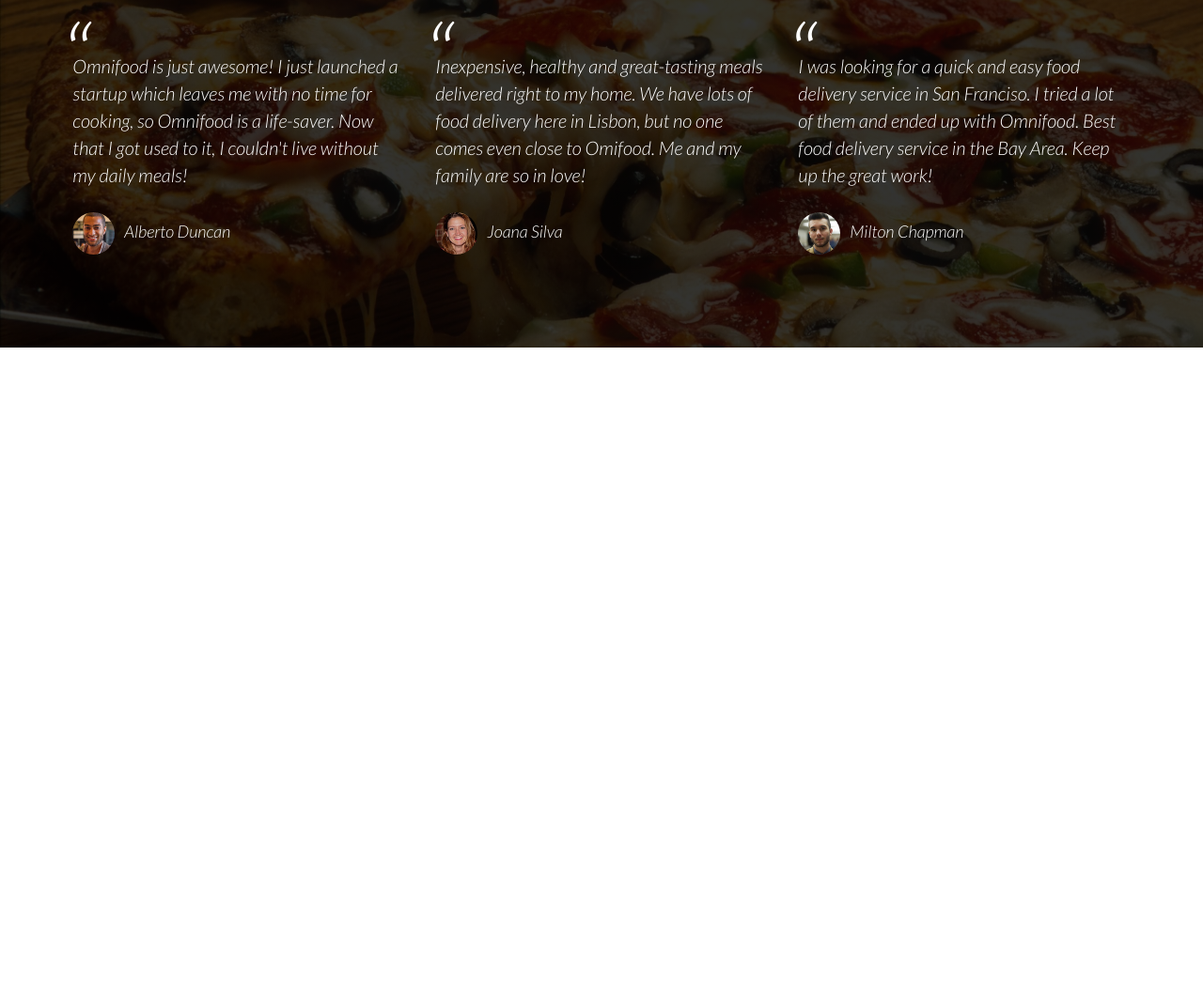
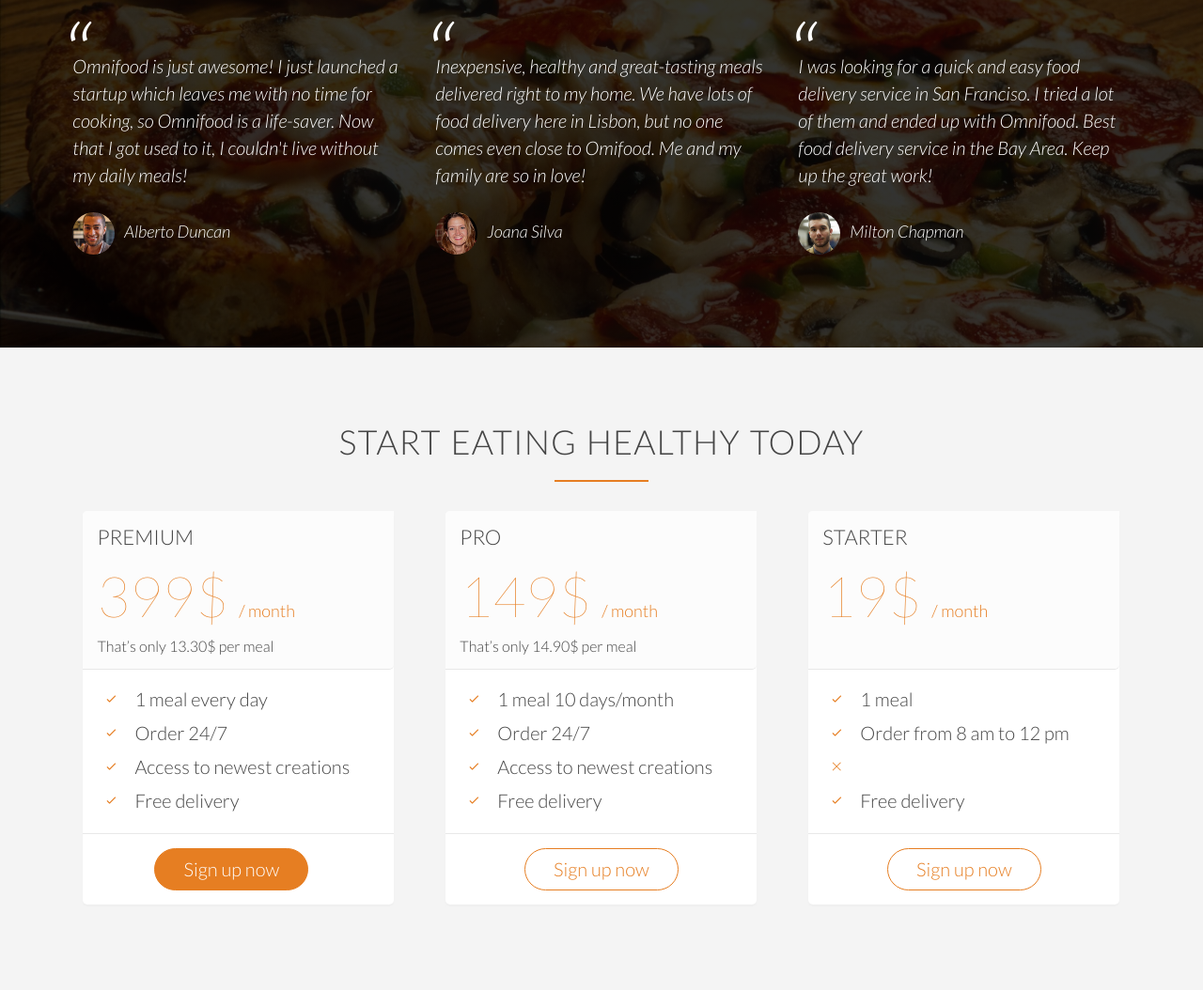
Before and after one commit to brij079/Omnifood, a plain HTML site: page index.html in a window 1280 px wide. Shown: the part 3472-4526 px from the top of the page at 94% size. Before the commit the page ends 3842 px from the top, so only its background shows below. Drawn offline with Linux system fonts and the light colour scheme; files whose address does not match are found by name.

Commit message:
completed plan layout

```diff
--- a/index.html
+++ b/index.html
@@ -10,6 +10,7 @@
         <link rel="stylesheet" type="text/css" href="resources/css/modules/_meals.css">
         <link rel="stylesheet" type="text/css" href="resources/css/modules/_cities.css">
         <link rel="stylesheet" type="text/css" href="resources/css/modules/_testimonials.css">
+        <link rel="stylesheet" type="text/css" href="resources/css/modules/_sign-up.css">
         <link rel="stylesheet" type="text/css" href="resources/css/modules/_how-it-works.css">
         <link href="https://fonts.googleapis.com/css2?family=Lato:ital,wght@0,100;0,300;0,400;1,300&display=swap" rel="stylesheet">
 
@@ -241,6 +242,72 @@
             </div>
         </section>
 
-
+        <section class="plans">
+            <div class="row">
+                <h2>Start eating healthy today</h2>
+            </div>
+            <div class="row">
+                <div class="col span-1-of-3">
+                    <div class="plan-box">
+                        <div>
+                            <h3>Premium</h3>
+                            <p class="plan-price">399$ <span>/ month</span></p>
+                            <p class="plan-price-meal">That’s only 13.30$ per meal</p>
+                        </div>
+                        <div>
+                            <ul>
+                                <li><i class="ion-ios-checkmark-empty icons-small"></i>1 meal every day</li>
+                                <li><i class="ion-ios-checkmark-empty icons-small"></i>Order 24/7</li>
+                                <li><i class="ion-ios-checkmark-empty icons-small"></i>Access to newest creations</li>
+                                <li><i class="ion-ios-checkmark-empty icons-small"></i>Free delivery</li>
+                            </ul>
+                        </div>
+                        <div>
+                            <a href="#" class="btn btn-full">Sign up now</a>
+                        </div>
+                    </div>
+                </div>
+                <div class="col span-1-of-3">
+                    <div class="plan-box">
+                        <div>
+                            <h3>Pro</h3>
+                            <p class="plan-price">149$ <span>/ month</span></p>
+                            <p class="plan-price-meal">That’s only 14.90$ per meal</p>
+                        </div>
+                        <div>
+                            <ul>
+                                <li><i class="ion-ios-checkmark-empty icons-small"></i>1 meal 10 days/month</li>
+                                <li><i class="ion-ios-checkmark-empty icons-small"></i>Order 24/7</li>
+                                <li><i class="ion-ios-checkmark-empty icons-small"></i>Access to newest creations</li>
+                                <li><i class="ion-ios-checkmark-empty icons-small"></i>Free delivery</li>
+                            </ul>
+                        </div>
+                        <div>
+                            <a href="#" class="btn btn-ghost">Sign up now</a>
+                        </div>
+                    </div>
+                </div>
+                <div class="col span-1-of-3">
+                    <div class="plan-box">
+                        <div>
+                            <h3>Starter</h3>
+                            <p class="plan-price">19$ <span>/ month</span></p>
+                            <p class="plan-price-meal">&nbsp;</p>
+                        </div>
+                        <div>
+                            <ul>
+                                <li><i class="ion-ios-checkmark-empty icons-small"></i>1 meal </li>
+                                <li><i class="ion-ios-checkmark-empty icons-small"></i>Order from 8 am to 12 pm</li>
+                                <li><i class="ion-ios-close-empty icons-small"></i></li>
+                                <li><i class="ion-ios-checkmark-empty icons-small"></i>Free delivery</li>
+                            </ul>
+                        </div>
+                        <div>
+                            <a href="#" class="btn btn-ghost">Sign up now</a>
+                        </div>
+                    </div>
+                </div>
+            </div>
+        </section>
     </body>
 </html>
--- /dev/null
+++ b/resources/css/modules/_sign-up.css
@@ -0,0 +1,50 @@
+.plans {
+    background-color: #f4f4f4;
+}
+
+.plan-box {
+    background-color: #fff;
+    border-radius: 5px;
+    width: 90%;
+    margin-left: 5%;
+    box-shadow: 0 2px 2px #efefef;
+}
+
+.plan-box div {
+    padding: 15px;
+    border-bottom: 1px solid #e8e8e8;
+}
+
+.plan-box div:first-child {
+    background-color: #fcfcfc;
+    border-top-left-radius: 5px;
+    border-bottom-right-radius: 5px;
+}
+.plan-box div:last-child {
+    text-align: center;
+    border: 0;
+}
+
+.plan-price {
+    font-size: 300%;
+    margin-bottom: 10px;
+    font-weight:100;
+    color: #e67e22;
+}
+
+.plan-price span {
+    font-size: 30%;
+    font-weight: 300;
+}
+
+.plan-price-meal {
+    font-size: 80%;
+}
+
+.plan-box ul {
+    list-style: none;
+}
+
+.plan-box ul li {
+    padding: 5px 0;
+}
```
